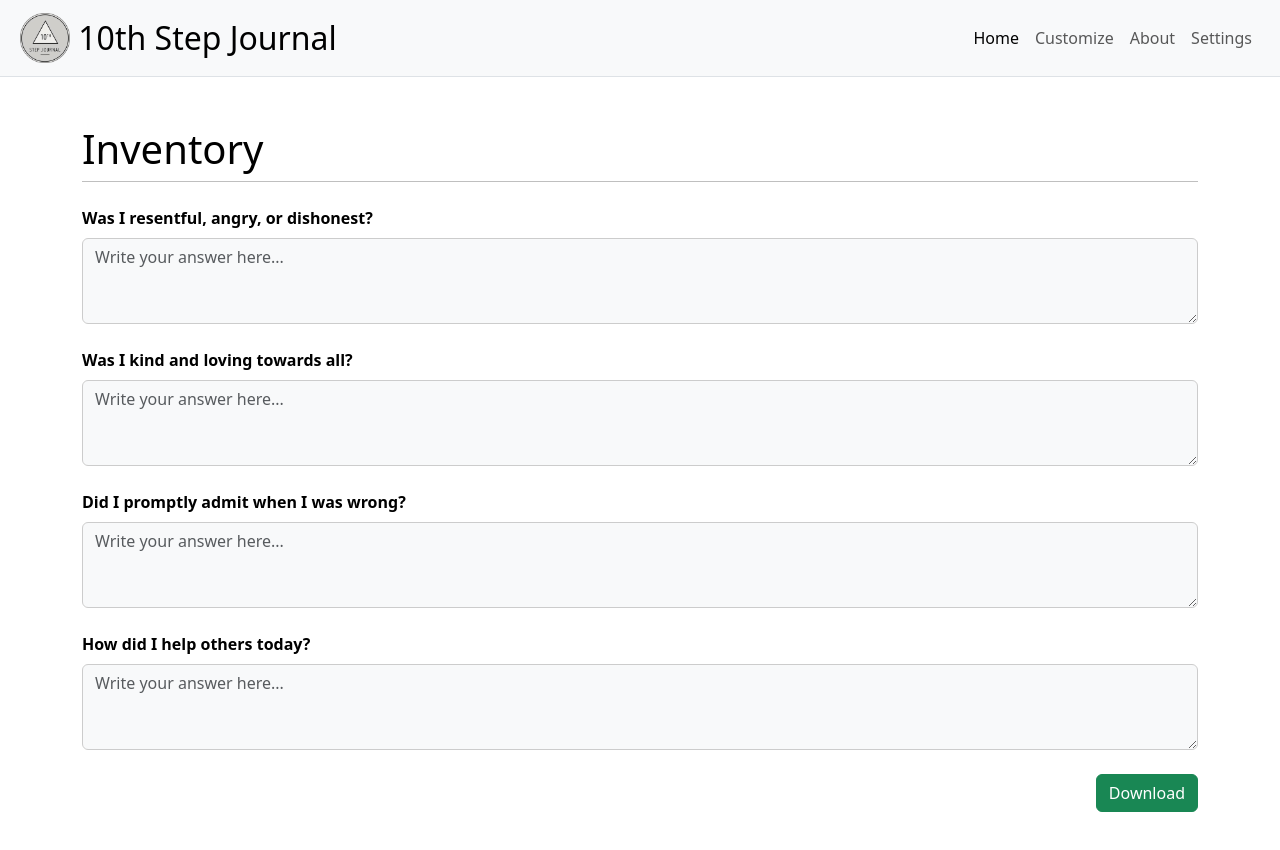
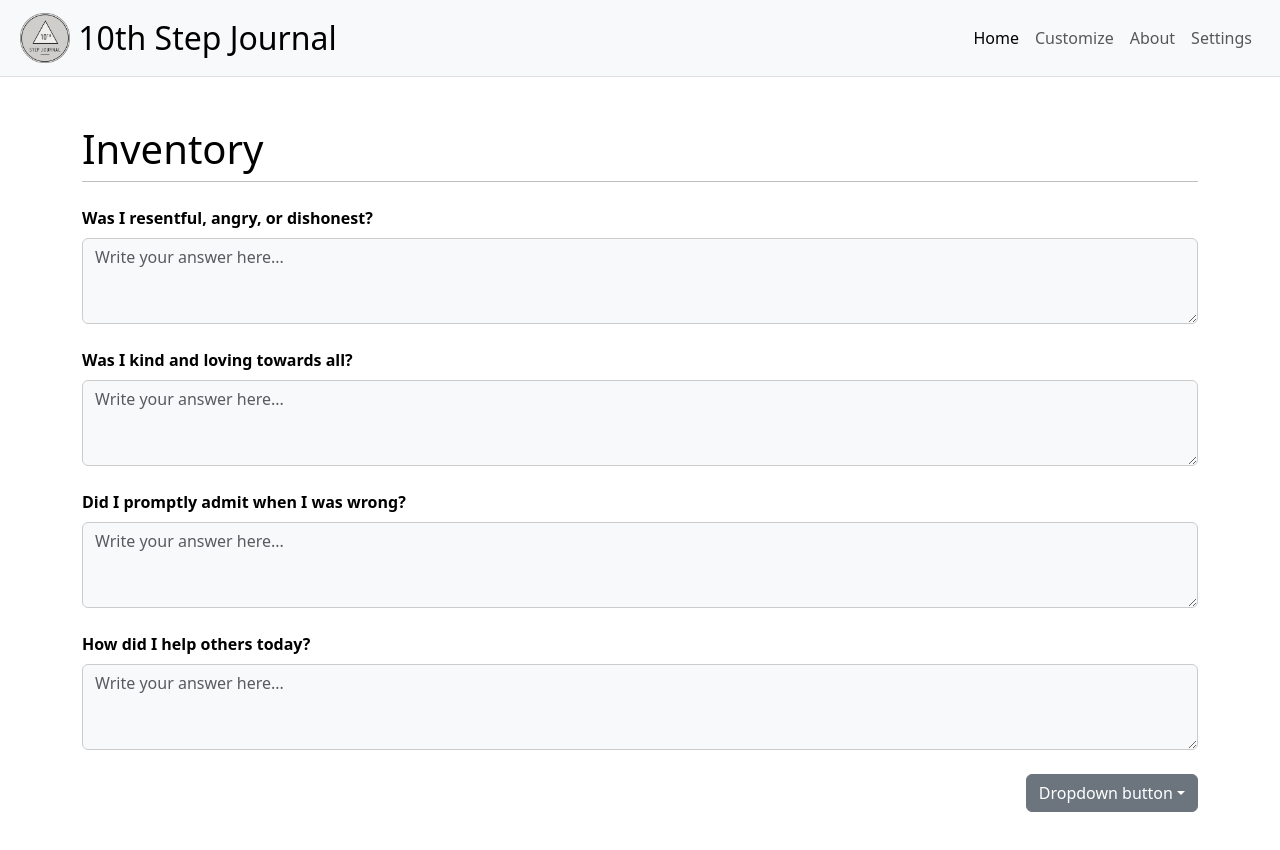
Before and after one commit to s-gruneberg/10step-journal, a React (Vite) app: page / in a window 1280 px wide. Shown: the top 850 px of the page. Built offline with nearby package versions, Linux system fonts and the light colour scheme.

Commit message:
Dropdown download button added

```diff
--- a/src/App.tsx
+++ b/src/App.tsx
@@ -34,5 +34,6 @@ export default App
 - Home page explaining step 10 and what's going on with a link to nightly inventory, maybe a selective navigation: if user has visited before, go to nightly inventory page
 - making sure local storage data is structured correctly, ie key: 10stepjournal: dark:true, questions: ["question 1", "question2"...]
 - if you open mobile menu, then click something else, mobile menu closes
+- persist the answers to local storage but only during the session
 
 */
--- a/src/main.tsx
+++ b/src/main.tsx
@@ -3,6 +3,8 @@ import ReactDOM from 'react-dom/client'
 import App from './App'
 import { DarkModeProvider } from './context/DarkModeContext'
 import 'bootstrap/dist/css/bootstrap.min.css'
+import 'bootstrap/dist/js/bootstrap.bundle.min.js'
+
 import './index.css'
 import { ensureQuestionsInitialized } from './localStorageUtils'
 
--- a/src/pages/Home.tsx
+++ b/src/pages/Home.tsx
@@ -1,7 +1,8 @@
 import { useState } from 'react'
 import Questions from '../components/Questions'
 import { getQuestions } from '../localStorageUtils.ts'
-import { downloadAsPDF } from '../downloadUtils.ts'
+import { downloadAsPDF, downloadAsWord, downloadAsText } from '../downloadUtils.ts'
+
 
 export default function Home() {
   const questions = getQuestions()
@@ -13,11 +14,15 @@ export default function Home() {
     setAnswers(newAnswers)
   }
 
-  const handleDownload = () => {
-    const qaPairs = questions.map((q, i) => ({ q, a: answers[i] || '' }))
-    const title = `10th Step Journal - ${new Date().toLocaleDateString()}`
-    downloadAsPDF(title, qaPairs)
-  }
+  const handleDownload = (downloadFn: (title: string, qaPairs: { q: string; a: string }[]) => void) => {
+    const qaPairs = questions.map((q, i) => ({ q, a: answers[i] || '' }));
+    const now = new Date()
+    const timeString = now.toLocaleTimeString([], { hour: '2-digit', minute: '2-digit', second: '2-digit' })
+    const dateString = now.toLocaleDateString()
+    const title = `10th Step Journal - ${dateString} ${timeString}`
+
+    downloadFn(title, qaPairs);
+  };
 
   return (
     <>
@@ -32,12 +37,42 @@ export default function Home() {
         onAnswerChange={handleAnswerChange}
       />
       <div className="d-flex justify-content-end">
-        <button
-          className="btn btn-primary btn-success"
-          onClick={handleDownload}
-        >
-          Download
-        </button>
+
+
+        <div className="dropdown">
+          <button className="btn btn-secondary dropdown-toggle" type="button" data-bs-toggle="dropdown" aria-expanded="false">
+            Dropdown button
+          </button>
+          <ul className="dropdown-menu">
+            <li>
+              <button
+                className="dropdown-item"
+                onClick={() => handleDownload(downloadAsPDF)}
+              >
+                Download PDF
+              </button>
+            </li>
+            <li>
+              <button
+                className="dropdown-item"
+                onClick={() => handleDownload(downloadAsWord)}
+              >
+                Download Word
+              </button>
+            </li>
+            <li>
+              <button
+                className="dropdown-item"
+                onClick={() => handleDownload(downloadAsText)}
+              >
+                Download Text
+              </button>
+            </li>
+          </ul>
+
+        </div>
+
+
       </div>
     </>
 
```
